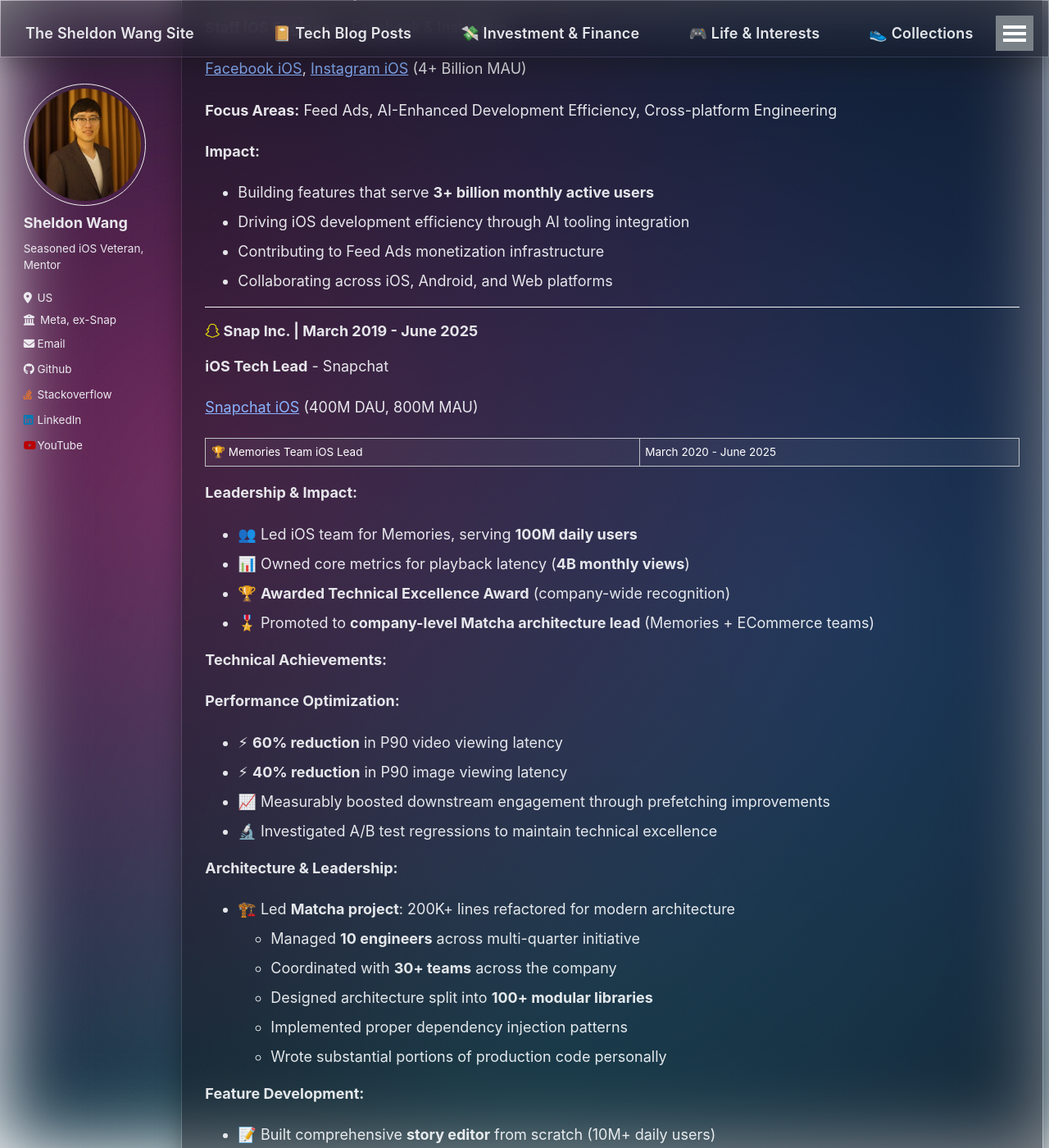
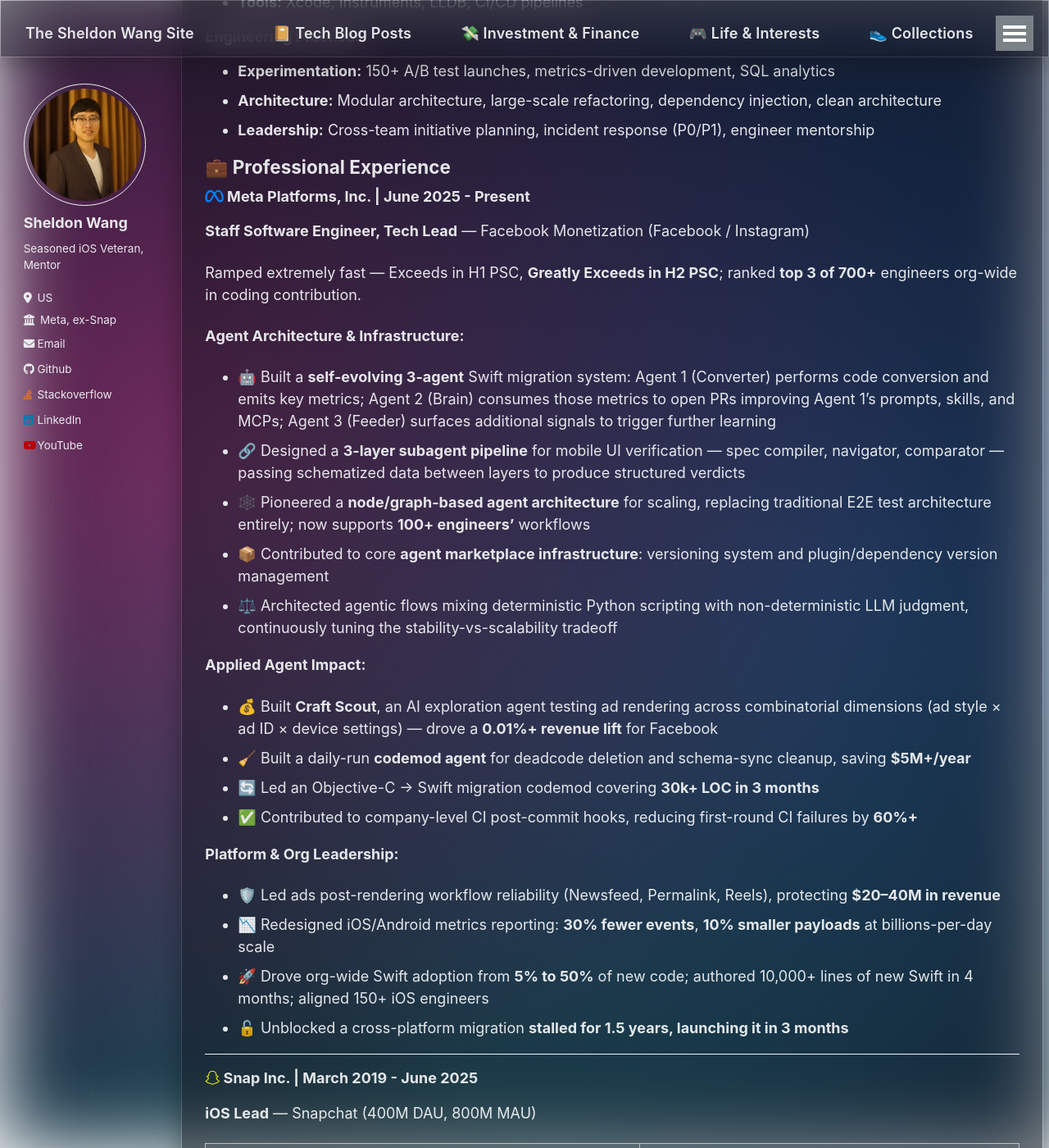
Before and after one commit to SheldonWangRJT/SheldonWangRJT.Github.io, a Jekyll site: the page built from _pages/cv.md, in a window 1280 px wide and 1400 px high, scrolled down 1790 px. Shown: the whole window at 82% size. Built offline with Jekyll 4.4.1, drawn with Linux system fonts in a browser that asks for light colours; some of the changed text lies outside the part shown.

Commit message:
Rewrite CV page from 2026.9 resume: agent expertise, Meta/Snap achievements, projects, 2026.9 PDF link

```diff
--- a/_pages/cv.md
+++ b/_pages/cv.md
@@ -8,162 +8,121 @@ redirect_from:
 header:
   overlay_image: https://images.unsplash.com/photo-1486312338219-ce68d2c6f44d?ixlib=rb-4.0.3&ixid=M3wxMjA3fDB8MHxwaG90by1wYWdlfHx8fGVufDB8fHx8fA%3D%3D&auto=format&fit=crop&w=2072&q=80
   overlay_filter: 0.5
-  caption: "Building mobile experiences that scale to millions"
+  caption: "Building agent systems that scale to billions"
 ---
 
 {% include base_path %}
 
-# Staff Software Engineer - iOS
+# Staff Software Engineer — Agentic Systems & AI Infrastructure
 
 ## 🎯 Executive Summary
 
-**iOS veteran with 10+ years building apps that reach 4+ Billions users globally.** Proven track record leading large-scale technical initiatives, managing cross-functional teams, and delivering measurable business impact through code excellence.
+**12+ years of industrial software engineering across iOS, Android, web, and backend at 3+ billion MAU scale — now building production AI agent systems at Meta.** 2+ years operating multi-agent architectures with self-improving feedback loops, schema-constrained handoffs, and agent infrastructure (versioning, CI reliability). Rated **Greatly Exceeds Expectations**; ranked **top 3 of 700+** engineers org-wide in coding contribution, driven substantially by AI-assisted development workflows.
 
 ### **Key Achievements:**
+- 🤖 Built a **self-evolving 3-agent** Swift migration system (converter → brain → feeder learning loop)
+- 💰 Shipped a codemod agent saving **$5M+/yr**; an AI exploration agent driving **0.01%+ revenue lift**
 - 🏆 **Technical Excellence Award** winner at Snap Inc. (company-wide recognition)
-- 📊 **Top 20 all-time** committer to Snapchat iOS codebase (out of 1000+ iOS engineers)
-- ⚡ **60% latency reduction** in Snapchat video playback (4B monthly views)
-- 🏗️ **200K+ lines** architecture refactor lead (Matcha project, 10 engineers, 30+ teams)
-- 👥 **100M daily users** served by features under my ownership
-- 📈 **Staff Engineer** at Meta - highest IC level achieved
+- 📊 **Top-10 all-time** committer to the Snapchat iOS codebase; Facebook Monetization Swift contribution **ranked #1 in 2025**
+- 🧪 Led **150+ A/B test** launches (up to 200k LOC in a single test)
+- 👥 Mentored **5+ engineers to E5** promotion as tech lead
 
-### **Core Competencies:**
-- ✅ iOS Architecture & System Design (massive scale)
-- ✅ Team Leadership & Cross-functional Collaboration
-- ✅ Performance Optimization & Metrics-Driven Development
-- ✅ Large-scale Refactoring & Technical Debt Management
-- ✅ Product Thinking & User-Centric Engineering
+## 🤖 Agent & AI Systems Expertise
+
+- **Multi-agent architecture & orchestration:** task-specialized subagent pipelines, schema-constrained handoffs, self-improving agent loops, node/graph-based scaling architectures; agent infrastructure (marketplace/plugin versioning, CI reliability tooling)
+- **Applied agents:** combinatorial UI exploration agents, daily codemods (deadcode deletion, schema-sync), large-scale code migration agents
+- **Familiar with** RAG architectures and retrieval-augmented pipelines
+- **Languages:** Swift, Objective-C, TypeScript, PHP (Meta variant); OOP, protocol-oriented, functional paradigms
+- **Tooling:** Cursor, Xcode, VSCode, GitHub, livegrep, macOS terminal/bash; SQLite and large-scale SQL querying in GCP
+- **iOS depth:** Core Bluetooth, GCD, Core Data, Swift Concurrency, UIKit, MapKit, APNS, Core Location
 
 ## 💻 Technical Skills
 
 ### **Languages & Paradigms**
 - **Expert:** Swift, Objective-C
-- **Proficient:** TypeScript, Python, Shell scripting
-- **Paradigms:** OOP, Protocol-Oriented Programming, Functional Programming, Reactive Programming
+- **Proficient:** TypeScript, PHP (Meta variant), Python, Shell scripting
+- **Paradigms:** OOP, Protocol-Oriented Programming, Functional Programming
+
+### **Agent & AI Systems**
+- **Architecture:** Multi-agent pipelines, schema-constrained handoffs, self-improving feedback loops, node/graph-based scaling
+- **Infra:** Agent marketplace versioning, plugin/dependency management, CI reliability tooling, deterministic + LLM-judgment hybrid flows
+- **Familiar:** RAG architectures, retrieval-augmented pipelines
 
 ### **iOS Frameworks & Technologies**
-- **Core:** UIKit, SwiftUI, Combine, async/await, Core Data, Core Animation
-- **Media:** AVFoundation, Core Audio, Photos, Camera, Core Image
-- **System:** GCD, NSOperationQueue, Core Bluetooth, Core Location, Push Notifications
-- **Advanced:** Metal, Core ML, ARKit, HealthKit, App Extensions
+- **Core:** UIKit, SwiftUI, Swift Concurrency, Combine, Core Data, Core Animation
+- **Media:** AVFoundation, Photos, Camera, Core Image
+- **System:** GCD, Core Bluetooth, Core Location, APNS, Push Notifications, MapKit
+- **Tools:** Xcode, Instruments, LLDB, CI/CD pipelines
 
-### **Tools & Platforms**
-- **Development:** Xcode, VSCode, Git/GitHub, CI/CD pipelines
-- **Debugging:** Instruments, LLDB, Charles Proxy, Network Link Conditioner
-- **Analytics:** A/B testing frameworks, SQL, Custom metrics dashboards
-- **Collaboration:** JIRA, Slack, Phabricator, Code review systems
-
-### **Architecture & Patterns**
-- **Design Patterns:** MVC, MVVM, Coordinator, Dependency Injection, Repository
-- **Architecture:** Modular architecture, Feature frameworks, Clean Architecture
-- **Best Practices:** SOLID principles, Protocol-oriented design, Memory management
+### **Engineering Practices**
+- **Experimentation:** 150+ A/B test launches, metrics-driven development, SQL analytics
+- **Architecture:** Modular architecture, large-scale refactoring, dependency injection, clean architecture
+- **Leadership:** Cross-team initiative planning, incident response (P0/P1), engineer mentorship
 
 ## 💼 Professional Experience
 
-### <i class="fab fa-meta" style="color: #0081FB;"></i> Meta (Facebook) | June 2025 - Present
-**Staff iOS Engineer** - Facebook & Instagram
+### <i class="fab fa-meta" style="color: #0081FB;"></i> Meta Platforms, Inc. | June 2025 - Present
+**Staff Software Engineer, Tech Lead** — Facebook Monetization (Facebook / Instagram)
 
-[Facebook iOS](https://apps.apple.com/us/app/facebook/id284882215), [Instagram iOS](https://apps.apple.com/us/app/instagram/id389801252) (4+ Billion MAU)
+Ramped extremely fast — Exceeds in H1 PSC, **Greatly Exceeds in H2 PSC**; ranked **top 3 of 700+** engineers org-wide in coding contribution.
 
-**Focus Areas:** Feed Ads, AI-Enhanced Development Efficiency, Cross-platform Engineering
+**Agent Architecture & Infrastructure:**
+- 🤖 Built a **self-evolving 3-agent** Swift migration system: Agent 1 (Converter) performs code conversion and emits key metrics; Agent 2 (Brain) consumes those metrics to open PRs improving Agent 1's prompts, skills, and MCPs; Agent 3 (Feeder) surfaces additional signals to trigger further learning
+- 🔗 Designed a **3-layer subagent pipeline** for mobile UI verification — spec compiler, navigator, comparator — passing schematized data between layers to produce structured verdicts
+- 🕸️ Pioneered a **node/graph-based agent architecture** for scaling, replacing traditional E2E test architecture entirely; now supports **100+ engineers'** workflows
+- 📦 Contributed to core **agent marketplace infrastructure**: versioning system and plugin/dependency version management
+- ⚖️ Architected agentic flows mixing deterministic Python scripting with non-deterministic LLM judgment, continuously tuning the stability-vs-scalability tradeoff
 
-**Impact:**
-- Building features that serve **3+ billion monthly active users**
-- Driving iOS development efficiency through AI tooling integration
-- Contributing to Feed Ads monetization infrastructure
-- Collaborating across iOS, Android, and Web platforms
+**Applied Agent Impact:**
+- 💰 Built **Craft Scout**, an AI exploration agent testing ad rendering across combinatorial dimensions (ad style × ad ID × device settings) — drove a **0.01%+ revenue lift** for Facebook
+- 🧹 Built a daily-run **codemod agent** for deadcode deletion and schema-sync cleanup, saving **$5M+/year**
+- 🔄 Led an Objective-C → Swift migration codemod covering **30k+ LOC in 3 months**
+- ✅ Contributed to company-level CI post-commit hooks, reducing first-round CI failures by **60%+**
+
+**Platform & Org Leadership:**
+- 🛡️ Led ads post-rendering workflow reliability (Newsfeed, Permalink, Reels), protecting **$20–40M in revenue**
+- 📉 Redesigned iOS/Android metrics reporting: **30% fewer events**, **10% smaller payloads** at billions-per-day scale
+- 🚀 Drove org-wide Swift adoption from **5% to 50%** of new code; authored 10,000+ lines of new Swift in 4 months; aligned 150+ iOS engineers
+- 🔓 Unblocked a cross-platform migration **stalled for 1.5 years, launching it in 3 months**
 
 ---
 
-
 ### <i class="fab fa-snapchat" style="color: #FFFC00;"></i> Snap Inc. | March 2019 - June 2025
-**iOS Tech Lead** - Snapchat
-
-[Snapchat iOS](https://apps.apple.com/us/app/snapchat/id447188370) (400M DAU, 800M MAU)
+**iOS Lead** — Snapchat (400M DAU, 800M MAU)
 
 🏆 Memories Team iOS Lead | March 2020 - June 2025
 
-**Leadership & Impact:**
-- 👥 Led iOS team for Memories, serving **100M daily users**
-- 📊 Owned core metrics for playback latency (**4B monthly views**)
-- 🏆 **Awarded Technical Excellence Award** (company-wide recognition)
-- 🎖️ Promoted to **company-level Matcha architecture lead** (Memories + ECommerce teams)
-
-**Technical Achievements:**
-
-**Performance Optimization:**
-- ⚡ **60% reduction** in P90 video viewing latency
-- ⚡ **40% reduction** in P90 image viewing latency
-- 📈 Measurably boosted downstream engagement through prefetching improvements
-- 🔬 Investigated A/B test regressions to maintain technical excellence
-
-**Architecture & Leadership:**
-- 🏗️ Led **Matcha project**: 200K+ lines refactored for modern architecture
-  - Managed **10 engineers** across multi-quarter initiative
-  - Coordinated with **30+ teams** across the company
-  - Designed architecture split into **100+ modular libraries**
-  - Implemented proper dependency injection patterns
-  - Wrote substantial portions of production code personally
-
-**Feature Development:**
-- 📝 Built comprehensive **story editor** from scratch (10M+ daily users)
-  - Create, edit, and order snaps within custom stories
-  - Full multimedia editing capabilities
-- 🔄 Refactored 10K+ lines to use latest platform frameworks
-- ✨ Significantly improved user experience through code modernization
+- 👥 Led the team managing key pages serving **150+ million iOS DAU**
+- 💰 Delivered cost-saving projects reducing media upload/retrieval/storage cost (S3/S4) by **$10M+ annually**
+- 💾 Led rewrite of the entire backup stack onto a cross-platform TypeScript solution: 7 months dev, 11 months rollout; backup-incomplete rate 6% → 4.8%; **350M+ snaps processed daily**; WWAN upload data cut **40%**
+- ⚡ Owned Memories playback latency across **4 billion monthly views**; improved P90 image viewing latency **40%** and P90 video viewing latency **60%** via prefetching
+- 🏗️ Led the **Matcha project**: rewrote **200,000 lines** around proper dependency injection — 10 engineers, 30+ teams, 100+ libraries; won the company-wide **Technical Excellence Award**
+- 📝 Built a story editor feature (0 to 1): **50M+ daily users**
+- 🌱 Mentored **5+ engineers to E5 promotion**; led high-severity 'code red' P0/P1 incident responses
 
 🕶️ Spectacles Team iOS | March 2019 - March 2020
 
-**Hardware Integration:**
-- 🚁 Launched **Pixy** (Snapchat flying drone camera)
-  - Owned pairing, transfer, and preview flows
-- 📷 Major contributor to **Spectacles V3** launch (dual cameras)
-  - Rewrote entire data transfer stack (BLE, Bluetooth Classic, WiFi)
-  - Designed for expandability across future hardware devices
-
-**Manufacturing & Quality:**
-- 🏭 Managed factory app code & release pipelines
-- 🌏 Deployed to QC processes in China and Taiwan factories
+- 🚁 Launched Snapchat's flying drone camera, **Pixy** (pairing, transfer, preview flows)
+- 📷 Major contributor to **Spectacles V3** launch (dual cameras); rewrote the data transfer stack (BLE, Bluetooth Classic, WiFi)
+- 🏭 Owned factory QC app code & release pipelines (China/Taiwan manufacturing)
 
 ---
 
-### <i class="fas fa-car" style="color: #1C69D4;"></i> BMW Technology Corporation | May 2017 - March 2019
-**Senior iOS Engineer** - BMWConnected & MINIConnected Apps
+### Earlier Experience
 
-**Connected Car Platform:**
-- 🗺️ **Owned POI search** and trip management features
-- 🌍 **Map framework management**: Built abstraction layer for multiple providers
-  - HERE Maps (USA), Apple Maps (Japan)
-  - Custom bundling scripts for regional App Store builds
-- 🌐 **i18n maintenance**: Python scripts for translation automation
+**<i class="fas fa-car" style="color: #1C69D4;"></i> BMW Technology Corporation** | May 2017 - March 2019 — *Senior iOS Engineer*
+- Owned POI search and trip management; built a unified map-provider interface (HERE, Apple Maps) across markets
+- Shipped the **first-gen in-car head unit** (Node.js/TypeScript) and a cross-platform after-sales tab (React Native); partnered with the ML team on personalized promotions
 
-**Cross-Platform Innovation:**
-- 🚙 Built **first-generation in-car head units** (Node.js/TypeScript)
-- ⚛️ Developed **React Native** after-sales features (iOS + Android code sharing)
-- 📡 Implemented **push notification** infrastructure (RabbitMQ messaging)
-
-**AI & Personalization:**
-- 🤖 Collaborated with ML team on data collection
-- 📍 Enabled personalized promotions and learned destinations (home, work)
-- 🔬 Prototyped new frameworks to enhance user experience
+**<i class="fas fa-building-columns" style="color: #003C71;"></i> Citigroup** | April 2016 - May 2017 — *iOS Engineer, Payments Team*
+- Owned cards, bill payments, and account management features; built calendar import/export and Apple Watch account summaries; integrated credit score reporting; prototyped Siri-based payments
 
 ---
 
-### <i class="fas fa-building-columns" style="color: #003C71;"></i> Citigroup | April 2016 - May 2017
-**Senior iOS Engineer** - Citi Mobile
+## 🛠️ Personal Projects
 
-**App:** [Citi Mobile on iTunes](https://itunes.apple.com/us/app/citi-mobile/id301724680)
-
-**Banking Features:**
-- 💳 **Owned codebase** for cards, bill payments, and account management
-- 📅 Built calendar integration with import/export and reminders
-- ⌚ **Apple Watch support** for account summaries
-- 📊 Integrated **credit score reports** into the app
-
-**Innovation:**
-- 🗣️ Prototyped **Pay-with-Siri** features (cutting-edge at the time)
-- 🔬 Proposed new frameworks to enhance user experience
-- 💰 Millions of users managing their finances daily
+- **NewsAI** — AI news aggregator/summarizer built for fun: multi-agent development with Cursor, Claude API for summarization, Vercel hosting, Neon serverless DB, MailerLite subscriptions
+- **This site** — built with multi-agent development workflows, hosted on GitHub Pages, deployed via GitHub Actions
 
 ---
 
@@ -180,16 +139,16 @@ Beijing Technology and Business University | Beijing, China
 ## 🌟 Why Work With Me?
 
 ### **Technical Excellence**
-I don't just write code – I architect systems that scale. From managing 4 billion monthly video views to refactoring 200K+ lines of production code, I've proven I can handle complexity at any scale.
+I don't just write code – I architect systems that scale. From 4 billion monthly video views to self-improving agent loops serving 100+ engineers, I've proven I can handle complexity at any scale.
 
 ### **Leadership That Delivers**
 Leading 10-person teams across 30+ partner teams taught me that great code alone isn't enough. Communication, planning, and bringing people together around a shared vision – that's where impact happens.
 
 ### **Impact-Driven Mindset**
-Every line of code should solve a real problem. Whether it's cutting latency by 60% or building features for 100M daily users, I focus on measurable outcomes that matter to users and business.
+Every line of code should solve a real problem. Whether it's $5M+/yr in savings from a codemod agent or cutting latency by 60% for 150M daily users, I focus on measurable outcomes that matter to users and the business.
 
 ### **Continuous Learning**
-Tech moves fast. I stay ahead by constantly learning – evident from this blog with 41K+ words written this month alone on AI, fusion energy, market analysis, and more. I bring that curiosity to every project.
+Tech moves fast. I stay ahead by constantly learning – this blog's 3×/week bilingual deep-dives on LLMs and agents are proof. I bring that curiosity to every project.
 
 ---
 
@@ -197,16 +156,16 @@ Tech moves fast. I stay ahead by constantly learning – evident from this blog
 
 **Interested in working together?**
 
-<a href="/files/Sheldon_Wang_Resume_2025.docx" class="btn btn--primary btn--large" download>
-  📥 Download Full Resume (DOCX)
+<a href="/files/Sheldon_Wang_Resume_2026.9.pdf" class="btn btn--primary btn--large" download>
+  📥 Download Full Resume (PDF)
 </a>
 
 **Or reach out directly:**
 
-📧 **Email:** [sheldon.wang7@yahoo.com](mailto:sheldon.wang7@yahoo.com)
+📧 **Email:** [sheldon.wang777@gmail.com](mailto:sheldon.wang777@gmail.com)
 📱 **Phone:** 720.772.9666
 💼 **LinkedIn:** [linkedin.com/in/sheldonengineering](https://linkedin.com/in/sheldonengineering)
 
 ---
 
-*Last Updated: October 2025*
+*Last Updated: September 2026*
```
